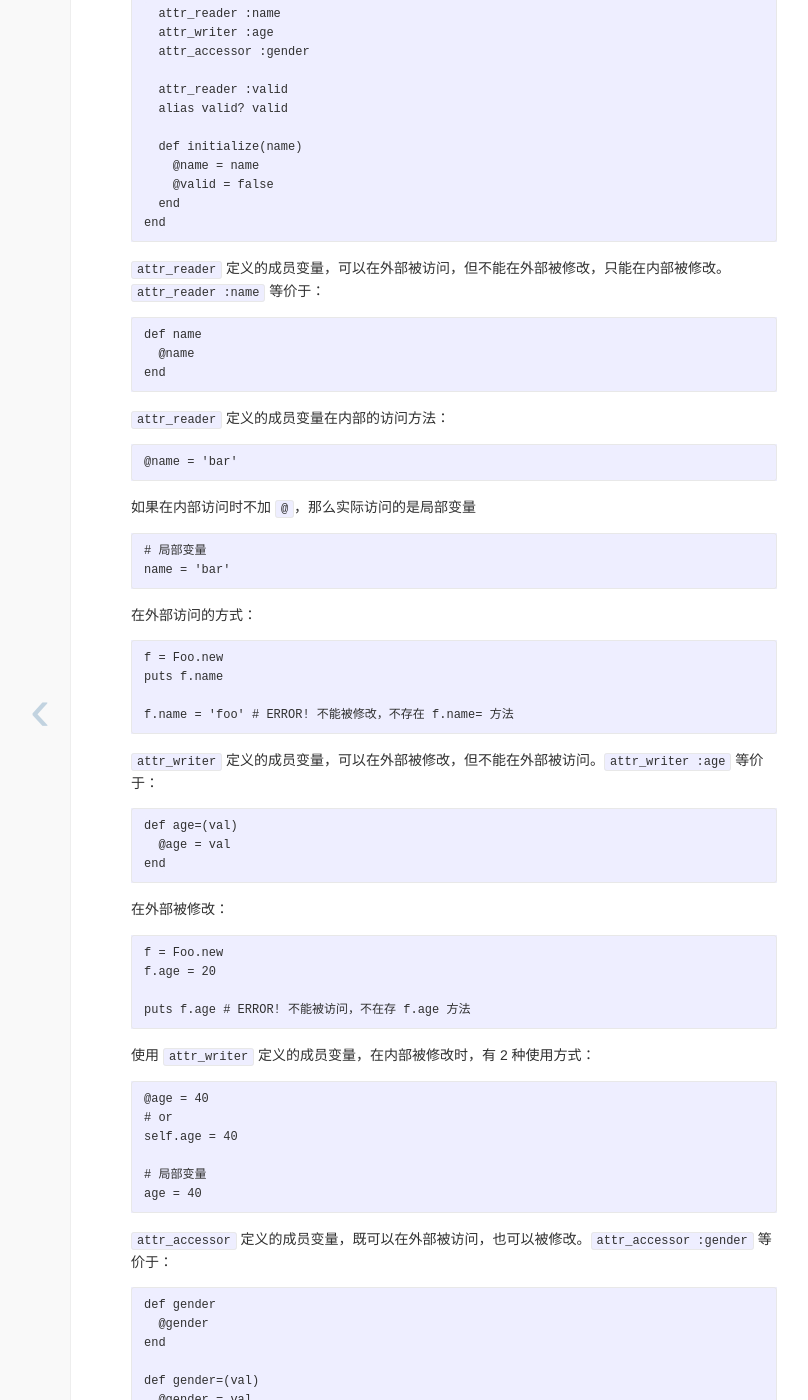
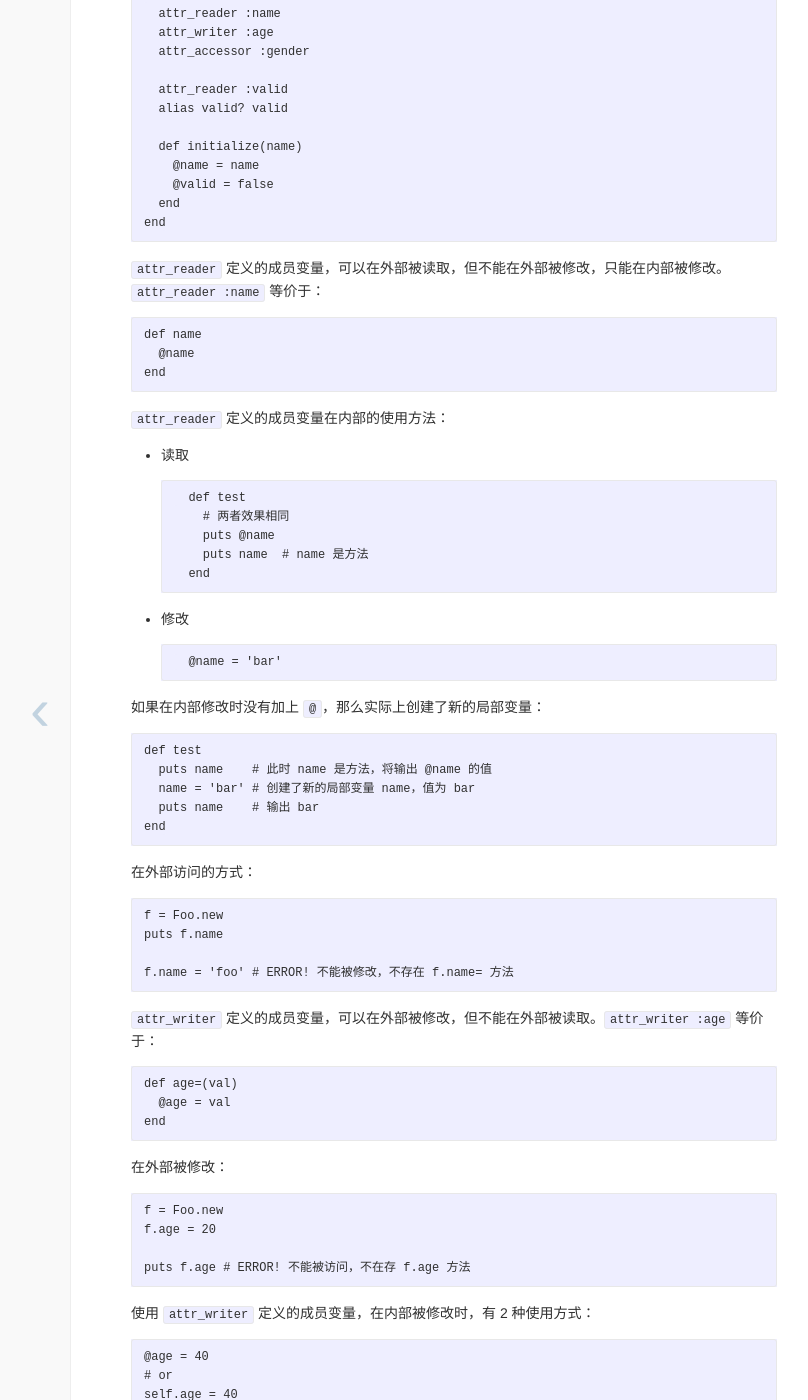
Before and after one commit to baurine/baurine.github.io, a Jekyll site: the page built from _posts/2017-04-12-ruby_attr_access.md, in a window 1280 px wide and 1400 px high, scrolled down 1005 px. Shown: the whole window, without its empty margins (186-994 px from the left). Built offline with Jekyll 4.4.1, drawn with Linux system fonts in a browser that asks for light colours; some of the changed text lies outside the part shown.

Commit message:
Update note about ruby attr accessor and remove "about" tab

```diff
--- a/_config.yml
+++ b/_config.yml
@@ -19,8 +19,8 @@ links:
   - name:         GitHub
     url:          https://github.com/baurine
     external:     true
-  - name:         About
-    url:          /about
+  # - name:         About
+  #   url:          /about
 
 # Build settings
 markdown: kramdown
--- a/_posts/2017-04-12-ruby_attr_access.md
+++ b/_posts/2017-04-12-ruby_attr_access.md
@@ -40,20 +40,33 @@ Ruby 的类的成员变量的定义方式是 `@variable`，但是在类外部，
       end
     end
 
-`attr_reader` 定义的成员变量，可以在外部被访问，但不能在外部被修改，只能在内部被修改。`attr_reader :name` 等价于：
+`attr_reader` 定义的成员变量，可以在外部被读取，但不能在外部被修改，只能在内部被修改。`attr_reader :name` 等价于：
 
     def name
       @name
     end
 
-`attr_reader` 定义的成员变量在内部的访问方法：
+`attr_reader` 定义的成员变量在内部的使用方法：
 
-    @name = 'bar'
+- 读取
 
-如果在内部访问时不加 `@`，那么实际访问的是局部变量
+        def test
+          # 两者效果相同
+          puts @name
+          puts name  # name 是方法
+        end
 
-    # 局部变量
-    name = 'bar'
+- 修改
+
+        @name = 'bar'
+
+如果在内部修改时没有加上 `@`，那么实际上创建了新的局部变量：
+
+    def test
+      puts name    # 此时 name 是方法，将输出 @name 的值
+      name = 'bar' # 创建了新的局部变量 name，值为 bar
+      puts name    # 输出 bar
+    end
 
 在外部访问的方式：
 
@@ -62,7 +75,7 @@ Ruby 的类的成员变量的定义方式是 `@variable`，但是在类外部，
 
     f.name = 'foo' # ERROR! 不能被修改，不存在 f.name= 方法
 
-`attr_writer` 定义的成员变量，可以在外部被修改，但不能在外部被访问。`attr_writer :age` 等价于：
+`attr_writer` 定义的成员变量，可以在外部被修改，但不能在外部被读取。`attr_writer :age` 等价于：
 
     def age=(val)
       @age = val
@@ -81,10 +94,10 @@ Ruby 的类的成员变量的定义方式是 `@variable`，但是在类外部，
     # or
     self.age = 40
 
-    # 局部变量
+    # 创建了新的局部变量
     age = 40
 
-`attr_accessor` 定义的成员变量，既可以在外部被访问，也可以被修改。`attr_accessor :gender` 等价于：
+`attr_accessor` 定义的成员变量，既可以在外部被读取，也可以被修改。`attr_accessor :gender` 等价于：
 
     def gender
       @gender
```
